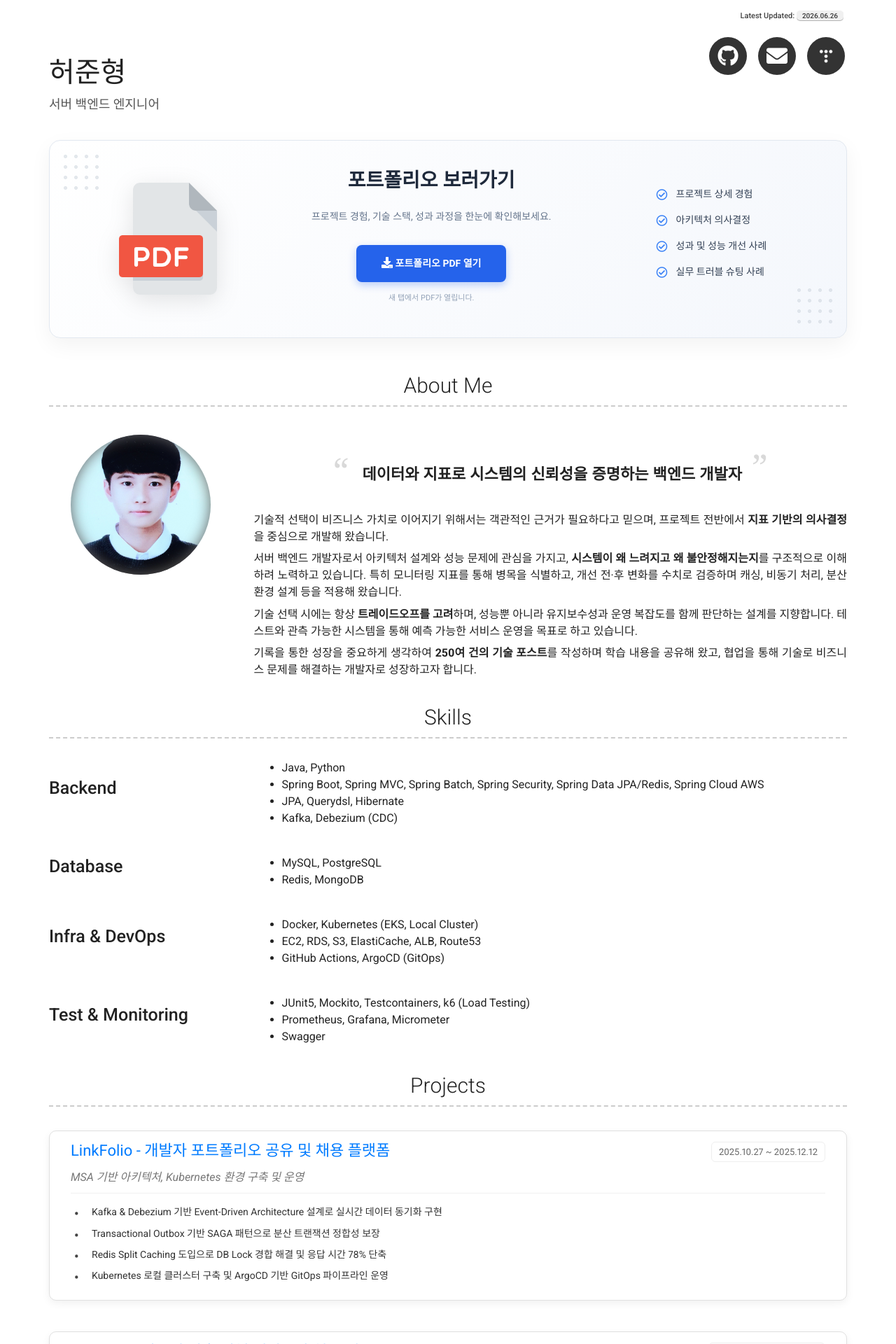
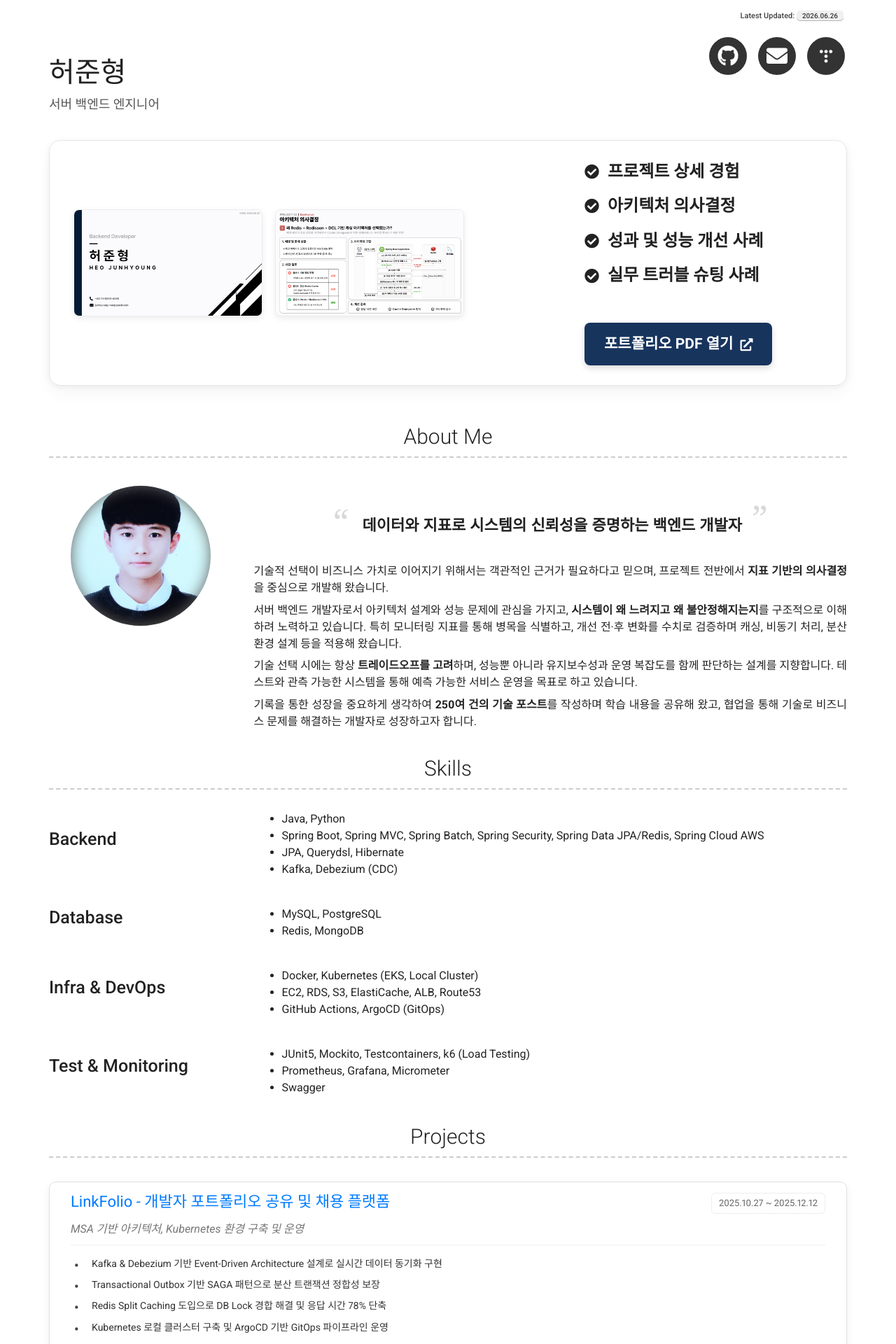
Before and after one commit to HeoJunHyoung/HeoJunHyoung.github.io, a Jekyll site: the page built from index.md, in a window 1280 px wide. Shown: the top 1920 px of the page at 70% size. Built offline with Jekyll 4.4.1, drawn with Linux system fonts in a browser that asks for light colours; nearby versions of some CDN libraries.

Commit message:
feat: 배너 디자인 수정

```diff
--- a/_includes/portfolio_banner.html
+++ b/_includes/portfolio_banner.html
@@ -1,4 +1,4 @@
-<div class="container portfolio-banner-container no-print">
+<!-- <div class="container portfolio-banner-container no-print">
   <div class="portfolio-banner">
     <div class="pb-left">
       <img src="{{ '/images/pdf-icon.png' | relative_url }}" alt="PDF Icon" class="pb-pdf-img">
@@ -22,4 +22,39 @@
       </ul>
     </div>
   </div>
+</div> -->
+<div class="container portfolio-banner-container no-print">
+  <div class="portfolio-banner">
+
+    <!-- 왼쪽 : 포트폴리오 썸네일 -->
+    <div class="pb-preview">
+
+      <img src="{{ '/images/portfolio_thumnail(1).png' | relative_url }}"
+           alt="Portfolio Cover">
+
+      <img src="{{ '/images/portfolio_thumnail(2).png' | relative_url }}"
+           alt="Architecture">
+
+    </div>
+
+    <!-- 오른쪽 -->
+    <div class="pb-info">
+
+      <ul class="pb-checklist">
+        <li><i class="fas fa-check-circle"></i> 프로젝트 상세 경험</li>
+        <li><i class="fas fa-check-circle"></i> 아키텍처 의사결정</li>
+        <li><i class="fas fa-check-circle"></i> 성과 및 성능 개선 사례</li>
+        <li><i class="fas fa-check-circle"></i> 실무 트러블 슈팅 사례</li>
+      </ul>
+
+      <a href="{{ '/assets/pdf/Portfolio.pdf' | relative_url }}"
+         target="_blank"
+         class="pb-button">
+        포트폴리오 PDF 열기
+        <i class="fas fa-external-link-alt"></i>
+      </a>
+
+    </div>
+
+  </div>
 </div>
--- a/assets/main.scss
+++ b/assets/main.scss
@@ -285,176 +285,220 @@ body {
 
 
 
+/* =========================================
+   Portfolio Banner
+   ========================================= */
 
-
-/* =========================================
-   9. Portfolio Banner (포트폴리오 보러가기)
-   ========================================= */
 .portfolio-banner-container {
-  /* 1. 간격 축소: 윗쪽 여백을 없애거나 줄여서 헤더 바로 아래에 붙입니다. */
-  /* 더 바짝 붙이고 싶다면 -10px, -20px 처럼 음수(-) 값을 넣으시면 됩니다. */
-  margin-top: 0px !important;
-
-  /* About Me 섹션과의 간격은 조금 넉넉하게 줍니다. */
-  margin-bottom: 50px !important;
+  margin-top: 0;
+  margin-bottom: 55px;
 }
 
 .portfolio-banner {
   display: flex;
   align-items: center;
   justify-content: space-between;
-  background: linear-gradient(135deg, #ffffff 0%, #f4f7fc 100%);
-  border: 1px solid #e2e8f0;
+
+  padding: 28px 34px;
+
+  background: #fff;
+  border: 1px solid #e5e7eb;
   border-radius: 16px;
-  padding: 40px 50px; /* 패딩을 약간 더 키워 배너를 넉넉하게 만듭니다 */
-  box-shadow: 0 10px 30px rgba(0, 0, 0, 0.05);
-  position: relative;
+
+  box-shadow:
+    0 2px 8px rgba(0,0,0,.05),
+    0 10px 24px rgba(0,0,0,.04);
+
   overflow: hidden;
 }
 
-/* 배경 도트 무늬 */
-.portfolio-banner::before {
-  content: "";
-  position: absolute;
-  top: 15px;
-  left: 15px;
-  width: 60px;
-  height: 60px;
-  background-image: radial-gradient(#d1d8e0 2.5px, transparent 2.5px);
-  background-size: 15px 15px;
-  opacity: 0.6;
-}
-.portfolio-banner::after {
-  content: "";
-  position: absolute;
-  bottom: 15px;
-  right: 15px;
-  width: 60px;
-  height: 60px;
-  background-image: radial-gradient(#d1d8e0 2.5px, transparent 2.5px);
-  background-size: 15px 15px;
-  opacity: 0.6;
+/* -----------------------------
+   왼쪽 썸네일 영역
+------------------------------ */
+
+.pb-preview {
+  flex: 1;
+
+  display: flex;
+  align-items: center;
+  gap: 18px;
 }
 
-.pb-left {
-  flex: 1;
-  display: flex;
-  justify-content: center;
-  z-index: 1;
+.pb-preview img {
+  width: 270px;
+  height: auto;
+
+  border-radius: 8px;
+
+  background: #fff;
+
+  border: 1px solid #ececec;
+
+  box-shadow:
+      0 3px 8px rgba(0,0,0,.08);
+
+  transition: .2s ease;
 }
 
-.pb-pdf-img {
-  width: 160px; /* 아이콘 크기 확대 */
-  height: auto;
-  filter: drop-shadow(0 8px 16px rgba(0,0,0,0.1));
-}
-
-.pb-center {
-  flex: 2;
-  display: flex;
-  flex-direction: column;
-  align-items: center;
-  text-align: center;
-  z-index: 1;
-  padding: 0 20px;
-}
-
-.pb-badge {
-  display: inline-block;
-  background-color: #eef2ff;
-  color: #3b82f6;
-  font-size: 1.1rem; /* 뱃지 글자 크기 확대 */
-  font-weight: 700;
-  padding: 8px 18px; /* 뱃지 여백 확대 */
-  border-radius: 20px;
-  margin-bottom: 15px;
-  letter-spacing: 0.5px;
-}
-
-.pb-title {
-  font-size: 2.8rem !important; /* 제목 크기 대폭 확대 */
-  font-weight: 800 !important;
-  color: #1e293b !important;
-  margin-bottom: 15px !important;
-  border-bottom: none !important;
-  display: block !important;
-}
-
-.pb-subtitle {
-  font-size: 1.4rem; /* 부제목 크기 확대 */
-  color: #64748b;
-  margin-bottom: 30px;
-  word-break: keep-all;
-}
-
-.pb-button {
-  display: inline-block;
-  background-color: #2563eb;
-  color: #ffffff !important;
-  font-size: 1.4rem; /* 버튼 글자 크기 확대 */
-  font-weight: 700;
-  padding: 16px 36px; /* 버튼 자체 크기 확대 */
-  border-radius: 8px;
-  text-decoration: none !important;
-  transition: background-color 0.3s ease, transform 0.2s ease;
-  box-shadow: 0 4px 12px rgba(37, 99, 235, 0.3);
-}
-
-.pb-button:hover {
-  background-color: #1d4ed8;
+.pb-preview img:hover {
   transform: translateY(-2px);
 }
 
-.pb-note {
-  font-size: 1.1rem; /* 안내 문구 크기 확대 */
-  color: #94a3b8;
-  margin-top: 15px;
-}
+/* -----------------------------
+   오른쪽 설명
+------------------------------ */
 
-.pb-right {
-  flex: 1.2;
+.pb-info {
+  width: 340px;
+
   display: flex;
+  flex-direction: column;
   justify-content: center;
-  z-index: 1;
+
+  margin-left: 40px;
 }
 
 .pb-checklist {
   list-style: none;
-  padding: 0 !important;
-  margin: 0 !important;
-  text-align: left;
+
+  padding: 0;
+  margin: 0 0 24px 0;
 }
 
 .pb-checklist li {
-  font-size: 1.4rem; /* 체크리스트 글자 크기 확대 */
-  color: #334155;
-  margin-bottom: 16px; /* 줄 간격 확대 */
   display: flex;
   align-items: center;
+
+  font-size: 24px;
+  font-weight: 700;
+  color: #222;
+
+  margin-bottom: 16px;
+
+  line-height: 1.4;
 }
 
-.pb-checklist li i {
-  color: #3b82f6;
-  margin-right: 12px;
-  font-size: 1.6rem; /* 체크 아이콘 크기 확대 */
+.pb-checklist li:last-child {
+  margin-bottom: 0;
 }
 
-/* 태블릿 & 모바일 환경 반응형 처리 */
-@media (max-width: 992px) {
+.pb-checklist i {
+  margin-right: 12px;
+
+  font-size: 21px;
+
+  color: #222;
+}
+
+/* -----------------------------
+   버튼
+------------------------------ */
+
+.pb-button {
+  display: inline-flex;
+  align-items: center;
+  justify-content: center;
+  gap: 10px;
+
+  width: fit-content;
+
+  padding: 15px 28px;
+
+  margin-top: 26px;
+
+  border-radius: 8px;
+
+  background: #17345d;
+
+  color: #fff !important;
+
+  text-decoration: none;
+
+  font-size: 21px;
+  font-weight: 700;
+
+  box-shadow:
+      0 4px 10px rgba(0,0,0,.14);
+
+  transition: .2s ease;
+}
+
+.pb-button:hover {
+  background: #102949;
+  transform: translateY(-2px);
+}
+
+.pb-button i {
+  font-size: 18px;
+}
+
+/* -----------------------------
+   반응형
+------------------------------ */
+
+@media (max-width: 1100px) {
+
   .portfolio-banner {
+
     flex-direction: column;
-    padding: 30px 20px;
+
+    align-items: flex-start;
+
+    padding: 24px;
   }
-  .pb-left, .pb-right {
-    margin: 20px 0;
+
+  .pb-preview {
+
+    width: 100%;
+
+    justify-content: center;
+
+    flex-wrap: wrap;
+
+    margin-bottom: 30px;
   }
-  .pb-center {
-    padding: 0;
+
+  .pb-preview img {
+
+    width: 320px;
+
+    max-width: 100%;
   }
-  .pb-right {
-    border-top: 1px dashed #cbd5e1;
-    padding-top: 25px;
+
+  .pb-info {
+
     width: 100%;
-    justify-content: flex-start;
+
+    margin-left: 0;
+  }
+
+  .pb-button {
+
+    width: 100%;
+
+    justify-content: center;
   }
 }
+
+@media (max-width: 700px) {
+
+  .pb-preview {
+
+    flex-direction: column;
+  }
+
+  .pb-preview img {
+
+    width: 100%;
+  }
+
+  .pb-checklist li {
+
+    font-size: 18px;
+  }
+
+  .pb-button {
+
+    font-size: 18px;
+  }
+}
```
Also changed, not shown: images/portfolio_thumnail(1).png, images/portfolio_thumnail(2).png.
